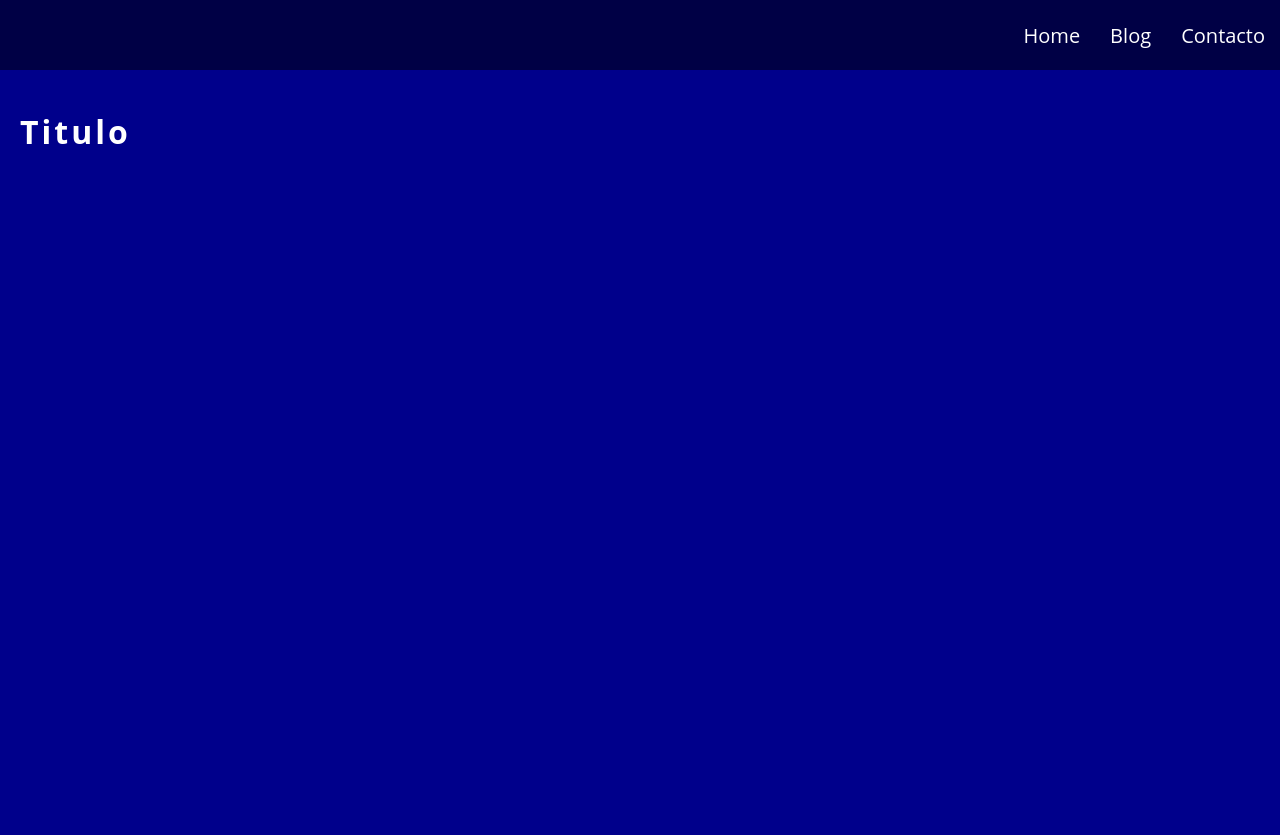
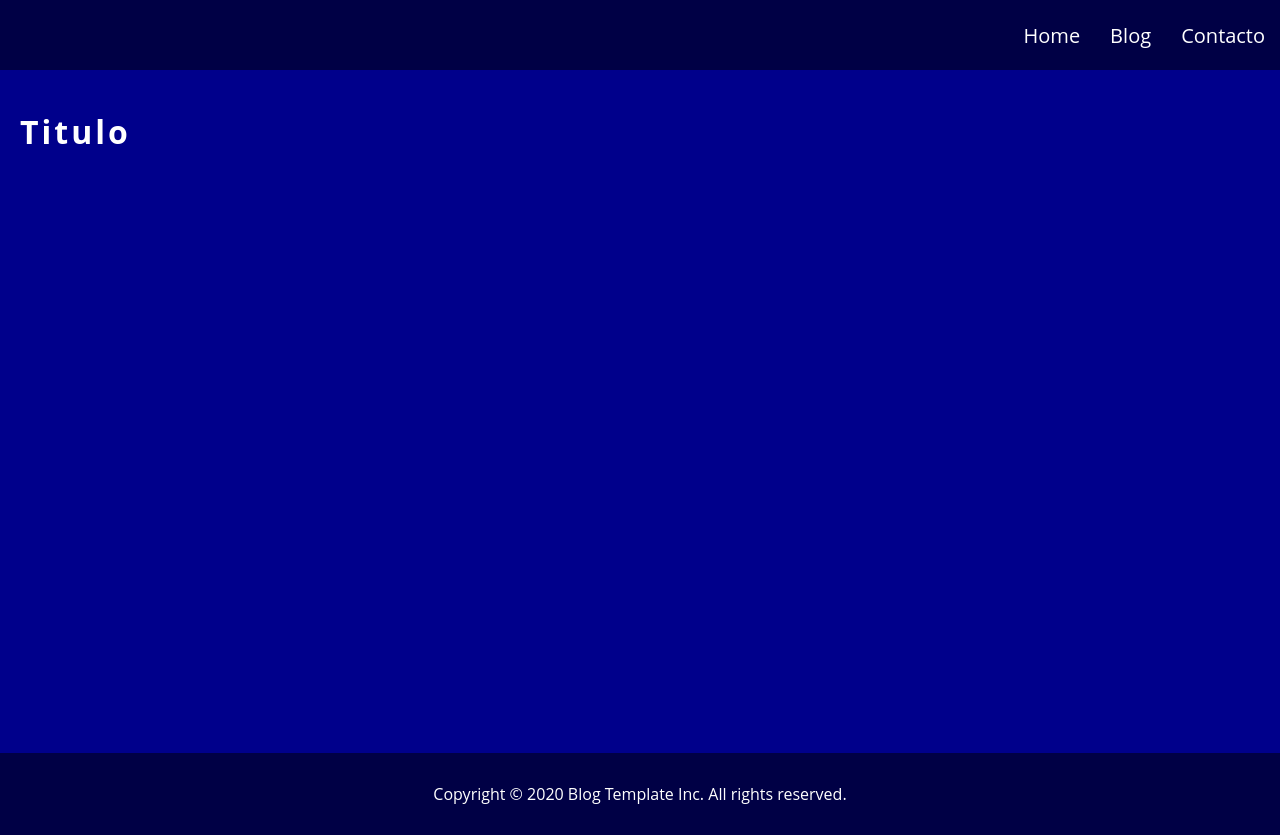
Before and after one commit to diegobrice/blog-template, a plain HTML site: page index.html in a window 1280 px wide. Before the commit the page ends 800 px from the top, so only its background shows below. Drawn offline with Linux system fonts and the light colour scheme.

Commit message:
footer completado

```diff
--- a/index.html
+++ b/index.html
@@ -15,5 +15,10 @@
       </ul>
     </nav>
     <h1>Titulo</h1>
+    <section></section>
+
+    <footer>
+      Copyright © 2020 Blog Template Inc. All rights reserved.
+    </footer>
   </body>
 </html>
--- a/style.css
+++ b/style.css
@@ -39,3 +39,13 @@ nav ul li:hover {
   border-bottom: 2px solid yellow;
   border-top: 2px solid yellow;
 }
+
+section {
+  height: 70vh;
+}
+
+footer {
+  background-color: rgba(0, 0, 0, 0.5);
+  padding: 30px;
+  text-align: center;
+}
```
